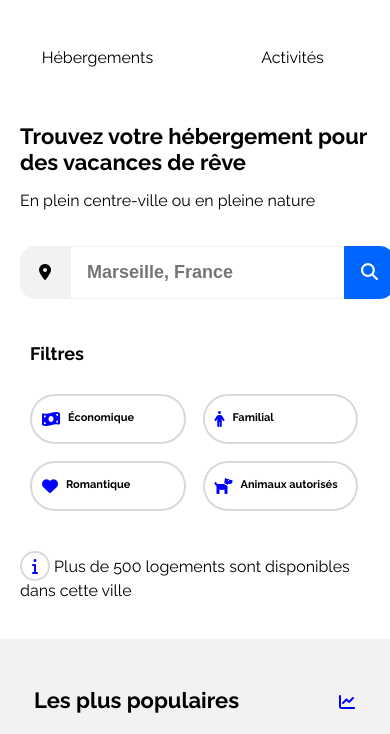
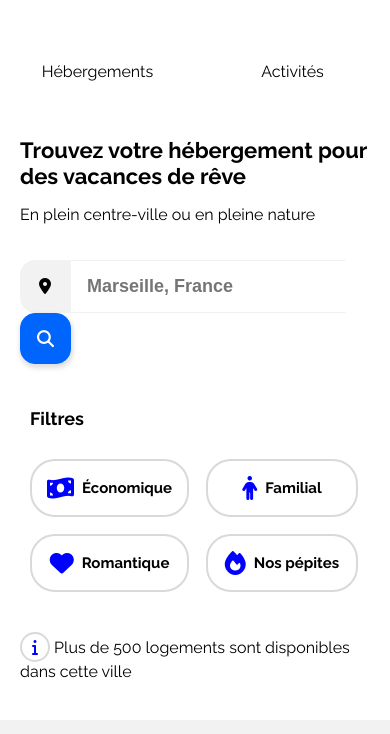
Before and after one commit to AroldMauger/projet_2_booki, a plain HTML site: page index.html in a window 390 px wide. Shown: the part 43-777 px from the top of the page. Drawn offline with Linux system fonts and the light colour scheme.

Commit message:
Ajout du projet booki avec les mises à jour

```diff
--- a/css/style.css
+++ b/css/style.css
@@ -2,17 +2,18 @@
 *{
     box-sizing: border-box;
 }
+
 body {
     font-family: 'Raleway';
-    max-width: 1400px;
+    max-width: 1440px;
+    min-width: 320px;
     margin: 0px;
 }
 
 .logo_Booki {
     width: 61.09px;
     height: 19px;
-    margin:44px 0px 0px 55px;
-
+    margin:30px 50px 30px 50px;
 }
 h1, h2 {
     font-weight: 700;
@@ -32,17 +33,20 @@ header {
 
 .menu_header {
     display: flex;
-    padding : 48px 77px 0px 0px;
-    margin:10px 10px 10px 10px;
+    padding : 0px 25px 0px 25px;
 }
 
 a.lien_header {
     text-decoration:none;
     color: black;
+    border: white solid 3px;
+    padding-top: 14px;
+
 }
 
 a.lien_header:hover {
     color: blue;
+    border-top: #0065FC solid 3px;
 }
 
 main {
@@ -66,8 +70,10 @@ main {
     color: white;
     padding:16px;
     border: 1px solid #0065FC;
-    border-radius: 0px 15px 15px 0px;
+    border-radius: 15px ;
     font-size: 17px;
+    box-shadow: 1px 3px 5px 1px #d9d9d9dd;
+
 }
 
 label {
@@ -79,7 +85,7 @@ label {
 .recherche_ville {
     border: 1px solid #F2F2F2;
     border-right:none;
-    padding : 14px 16px 14px 16px;
+    padding : 14px 18px 14px 16px;
     font-weight: bold;
     font-size: 18px;
 }
@@ -101,8 +107,8 @@ label {
     text-decoration:none;
     color: black;
     border: 2px solid #D9D9D9;
-    border-radius: 15px 15px 15px 15px;
-    padding : 10px 10px 10px 10px;
+    border-radius: 25px;
+    padding : 10px 15px 10px 15px;
     margin-right: 30px;
 }
 
@@ -192,7 +198,7 @@ label {
     display: flex;
     flex-direction: column;
     justify-content: center;
-    box-shadow: 5px 5px 5px #d9d9d9dd;
+    box-shadow: 1px 1px 10px 1px #d9d9d9dd;
     width: 246px;
     height: 199px;
 }
@@ -237,6 +243,8 @@ label {
     box-shadow: 3px 3px 3px 3px #d9d9d9dd;
     display: flex;
     border-radius: 20px;
+    background-color: white;
+
 }
 .smallcard>img {
     width: 137px;
@@ -293,7 +301,7 @@ h3 > a {
     text-decoration: none;
     color: black;
     border-radius: 20px;
-    box-shadow: 1px 1px 1px 1px #d9d9d9dd;
+    box-shadow: 1px 1px 10px 1px #d9d9d9dd;
     width: 302px;
     height: 445px;
 }
@@ -335,7 +343,7 @@ footer div {
     flex:1;
 }
 
-@media screen and (min-width: 768px) and (max-width: 992px){
+@media screen and (min-width: 768px) and (max-width: 1024px){
 
     main {
         display: flex;
@@ -430,13 +438,22 @@ footer div {
     margin: 0px;
     margin-top : 48px;
    }
-   .lien_header:hover {
+
+   .lien_header {
+    padding-bottom: 23px;
+    border: white solid 0px;
+    }
+
+    .lien_header:hover {
+    border-top: white;
     border-bottom: #0065FC solid 3px;
     }
-    .lien_header {
-        padding-bottom: 23px;
-        border: white solid 3px;
+
+
+    a.lien_header:hover {
+        border-top: white solid 3px;
     }
+
     #first_section, .filtres, .info_ville {
         margin-left: 20px;
         margin-right:22px;
@@ -454,8 +471,10 @@ footer div {
     form {
         display: flex;
         flex-direction: row;
+        flex-wrap:wrap;
         margin-top: 36px;
     }
+
     .filtres {
         flex-direction: column;
     }
@@ -467,10 +486,12 @@ footer div {
         margin-top: 0px;
     }
     .lien_filtres>span {
-        font-size: 11px;
+        font-size: 15px;
     }
     .lien_filtres {
         display: flex;
+        justify-content: center;
+        align-items: center;
         border-radius: 25px;
         padding-top: 15px;
         padding-bottom: 15px;
@@ -486,6 +507,12 @@ footer div {
     .filtres {
         margin-top: 34px;
     }
+
+    .icone_mobile {
+        font-size: 24px;
+    }
+
+
     #annonces_hebergements {
         border-radius: 0px;
         background-color: white;
@@ -531,6 +558,8 @@ footer div {
         display: flex;
         flex-direction: column;
         gap :24px;
+        margin-top: 40px;
+
     }
 
     .lien_cards_activites {
--- a/index.html
+++ b/index.html
@@ -42,20 +42,20 @@
                 </span>
                 <div class="card_filtre">
                     <a class="lien_filtres" href="#">
-                        <i class="fa-solid fa-money-bill-wave"> </i>
+                        <i class="fa-solid fa-money-bill-wave icone_mobile"> </i>
                         <span class="selecteur_filtre">Économique</span>
                     </a>
                     <a class="lien_filtres" href="#">
-                        <i class="fa-solid fa-person"></i>
+                        <i class="fa-solid fa-person icone_mobile"></i>
                         <span class="selecteur_filtre">Familial</span>
                     </a>
                     <a class="lien_filtres" href="#">
-                        <i class="fa-solid fa-heart"></i>
+                        <i class="fa-solid fa-heart icone_mobile"></i>
                         <span class="selecteur_filtre">Romantique</span>
                     </a>
                     <a class="lien_filtres" href="#">
-                        <i class="fa-solid fa-dog"></i>
-                        <span class="selecteur_filtre">Animaux autorisés</span>
+                        <i class="fa-solid fa-fire icone_mobile"></i>
+                        <span class="selecteur_filtre">Nos pépites</span>
                     </a>
                 </div>
             </div>
```
